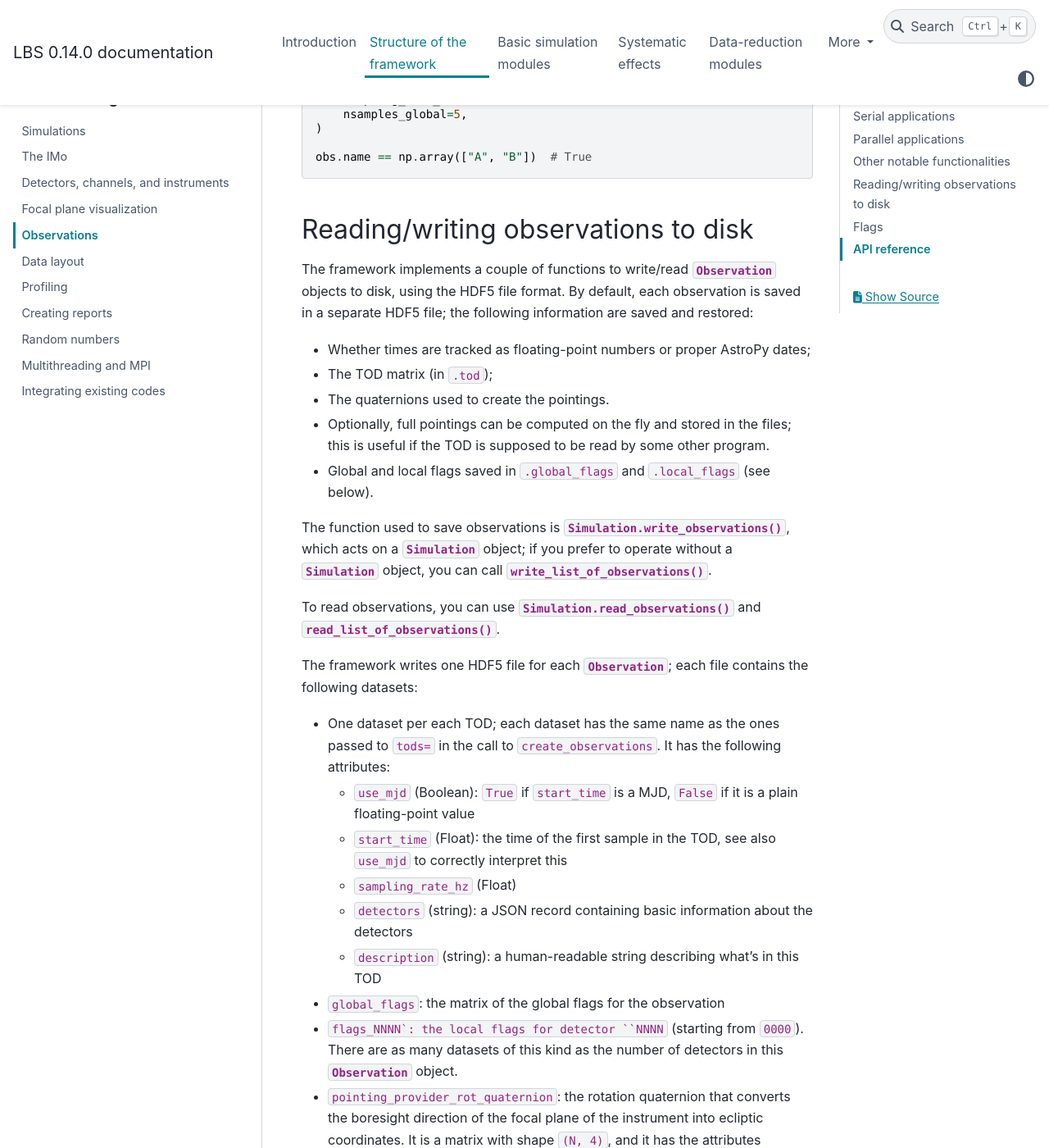
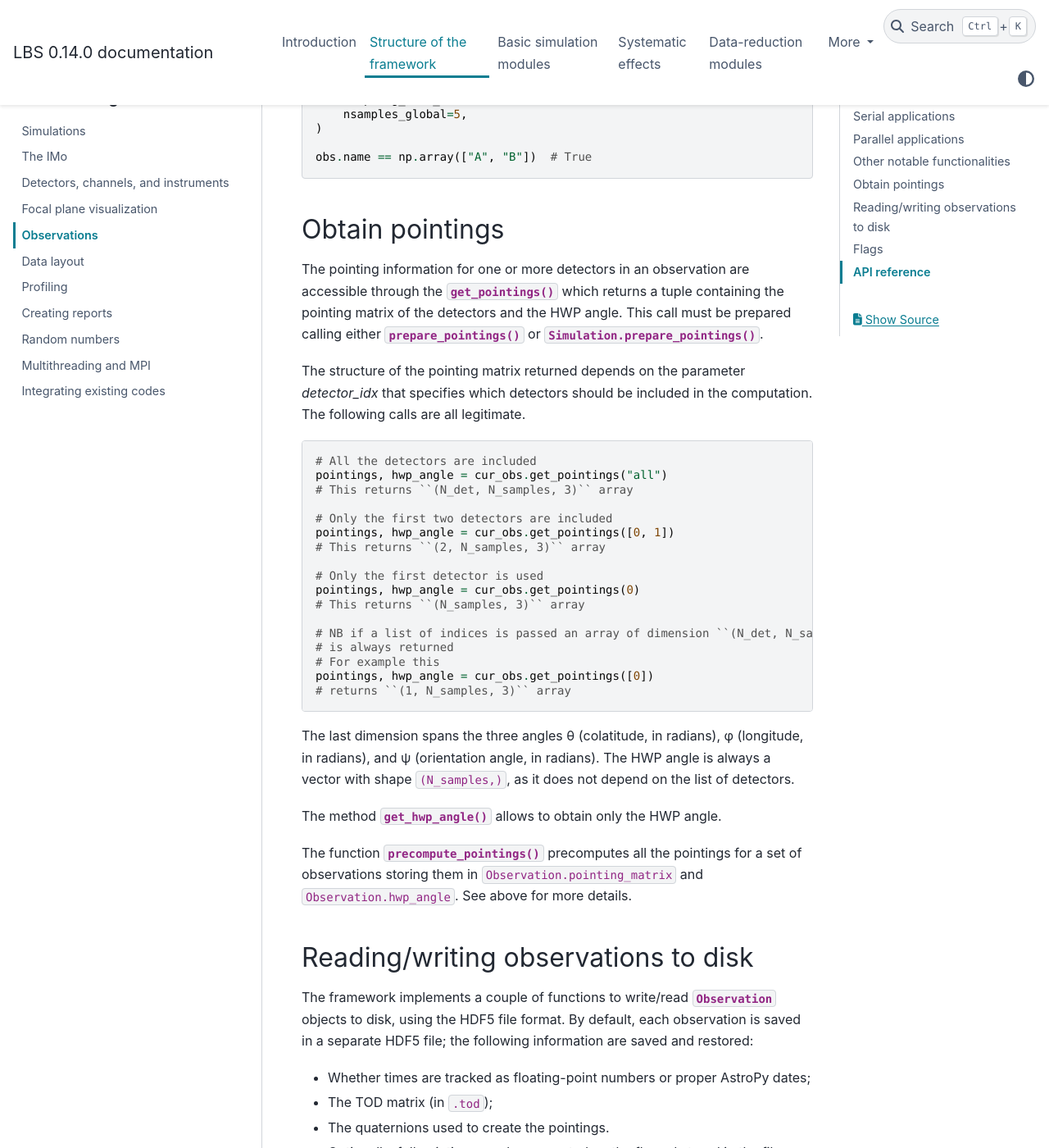
Before and after one commit to litebird/litebird_sim, a Sphinx documentation site: the page built from docs/source/observations.rst, in a window 1280 px wide and 1400 px high, scrolled down 10897 px. Shown: the whole window at 82% size. Built offline with Sphinx 7.4.7 and the PyData theme 0.15.4, drawn with Linux system fonts in a browser that asks for light colours.

Commit message:
some documentation

```diff
--- a/docs/source/observations.rst
+++ b/docs/source/observations.rst
@@ -422,6 +422,49 @@ key.
   obs.name == np.array(["A", "B"])  # True
 
 
+Obtain pointings
+----------------
+The pointing information for one or more detectors in an observation are
+accessible through the :func:`.get_pointings` which returns a tuple containing
+the pointing matrix of the detectors and the HWP angle. This call must be prepared
+calling either :func:`.prepare_pointings` or :meth:`.Simulation.prepare_pointings`.
+
+The structure of the pointing matrix returned depends on the parameter `detector_idx`
+that specifies which detectors should be included in the computation.
+The following calls are all legitimate.
+
+::
+
+  # All the detectors are included
+  pointings, hwp_angle = cur_obs.get_pointings("all")
+  # This returns ``(N_det, N_samples, 3)`` array
+
+  # Only the first two detectors are included
+  pointings, hwp_angle = cur_obs.get_pointings([0, 1])
+  # This returns ``(2, N_samples, 3)`` array
+
+  # Only the first detector is used
+  pointings, hwp_angle = cur_obs.get_pointings(0)
+  # This returns ``(N_samples, 3)`` array
+
+  # NB if a list of indices is passed an array of dimension ``(N_det, N_samples, 3)``
+  # is always returned
+  # For example this
+  pointings, hwp_angle = cur_obs.get_pointings([0])
+  # returns ``(1, N_samples, 3)`` array
+
+The last dimension spans the three angles θ (colatitude, in radians), φ (longitude, in
+radians), and ψ (orientation angle, in radians).
+The HWP angle is always a vector with shape ``(N_samples,)``, as it does not depend on
+the list of detectors.
+
+The method :func:`.get_hwp_angle` allows to obtain only the HWP angle.
+
+The function :func:`.precompute_pointings()` precomputes all the pointings
+for a set of observations storing them in ``Observation.pointing_matrix`` and
+``Observation.hwp_angle``. See above for more details.
+
+
 Reading/writing observations to disk
 ------------------------------------
 
```
